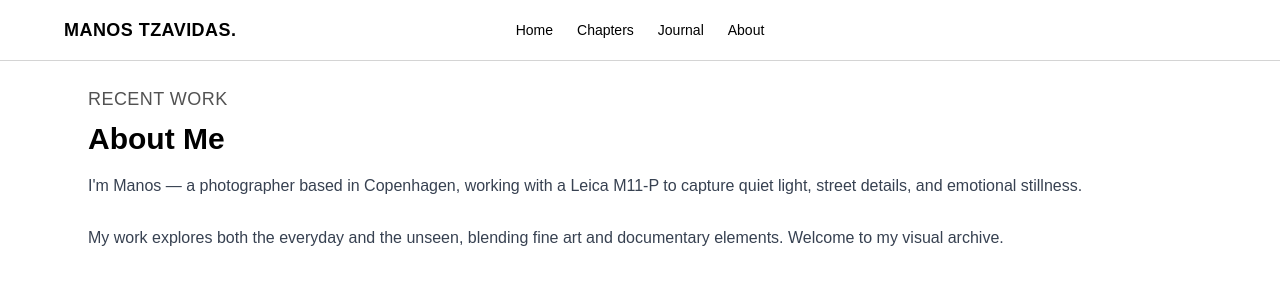
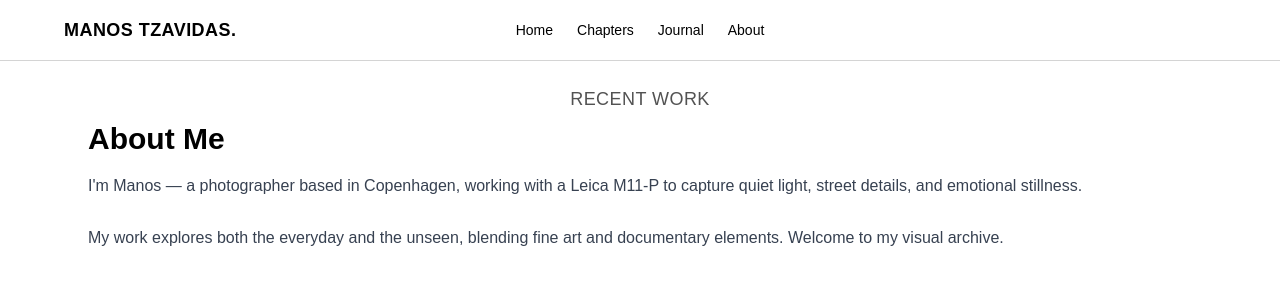
Before and after one commit to Homer-0/my-photo-site, a Next.js app: page /about in a window 1280 px wide. Shown: the top 300 px of the page. Built offline with nearby package versions, Linux system fonts and the light colour scheme; a web font is replaced by a local one.

Commit message:
Update layout.tsx

```diff
--- a/app/layout.tsx
+++ b/app/layout.tsx
@@ -39,14 +39,14 @@ export default function RootLayout({
               </Link>
             </nav>
 
-            {/* Right: Empty space (placeholder) */}
+            {/* Right: Placeholder to balance the layout */}
             <div className="w-6" />
           </div>
         </header>
 
-        {/* Section Title: Recent work */}
+        {/* Section Title: Centered Recent Work */}
         <div className="max-w-6xl mx-auto px-6 pt-6 pb-2">
-          <h2 className="text-lg font-medium tracking-wide uppercase text-neutral-600">
+          <h2 className="text-lg font-medium tracking-wide uppercase text-neutral-600 text-center">
             Recent Work
           </h2>
         </div>
```
